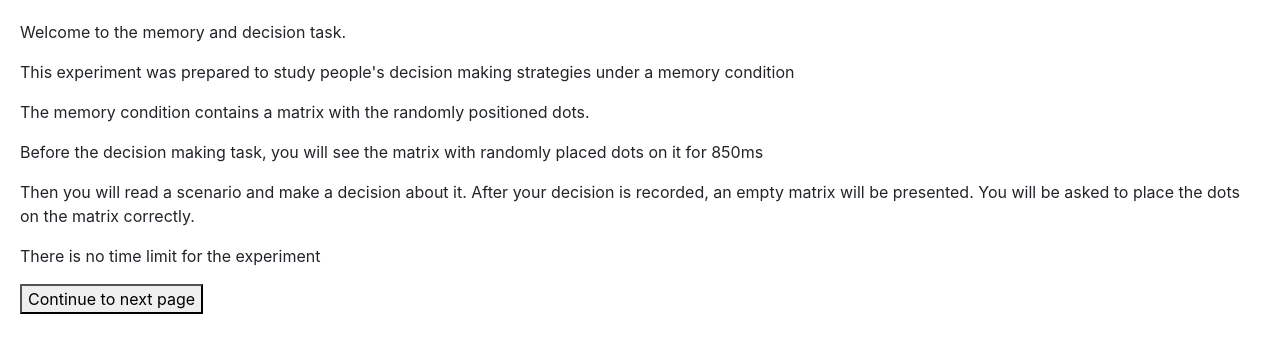
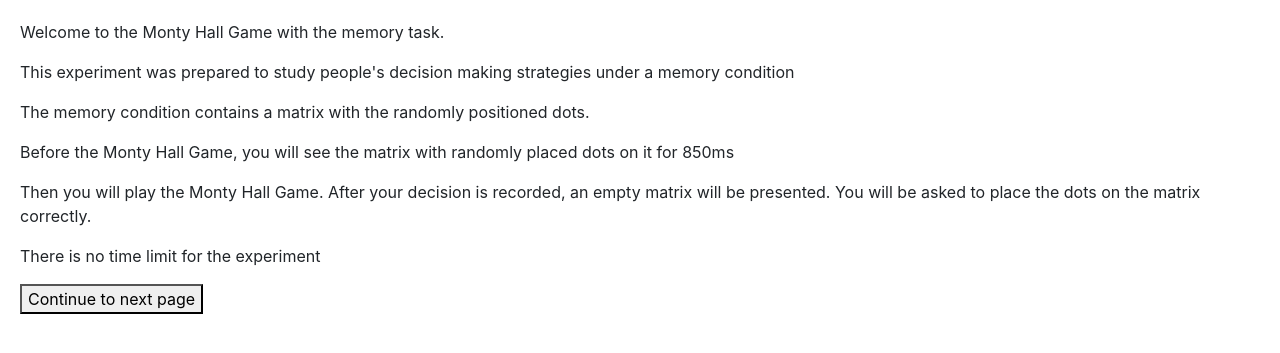
Before and after one commit to gregcodethem/choices_behind_doors_study, a Django app: a page that uses doorgame/templates/prelim_one.html in a window 1280 px wide. Shown: the top 353 px of the page. Run offline with Django 3.2, Linux system fonts and the light colour scheme; the visitor is signed in with stand-in values (Sample User, id 1); data comes from the database, SQL or seed files in the repository; data that the repository does not hold is empty; some libraries are stand-ins or nearby versions.

Commit message:
Update prelim_one.html

```diff
--- a/doorgame/templates/prelim_one.html
+++ b/doorgame/templates/prelim_one.html
@@ -5,14 +5,14 @@
 
 {% block content %}
 
-<p> Welcome to the memory and decision task.</p>
+<p> Welcome to the Monty Hall Game with the memory task.</p>
 
 <p> This experiment was prepared to study people's decision making strategies under a memory condition</p>
 
 <p> The memory condition contains a matrix with the randomly positioned dots.</p>
 
-<p> Before the decision making task, you will see the matrix with randomly placed dots on it for 850ms </p>
-<p> Then you will read a scenario and make a decision about it.  After your decision is recorded, an empty matrix will be presented.  You will be asked to place the dots on the matrix correctly.</p>
+<p> Before the Monty Hall Game, you will see the matrix with randomly placed dots on it for 850ms </p>
+<p> Then you will play the Monty Hall Game.  After your decision is recorded, an empty matrix will be presented.  You will be asked to place the dots on the matrix correctly.</p>
 <p> There is no time limit for the experiment</p>
 
 
```
